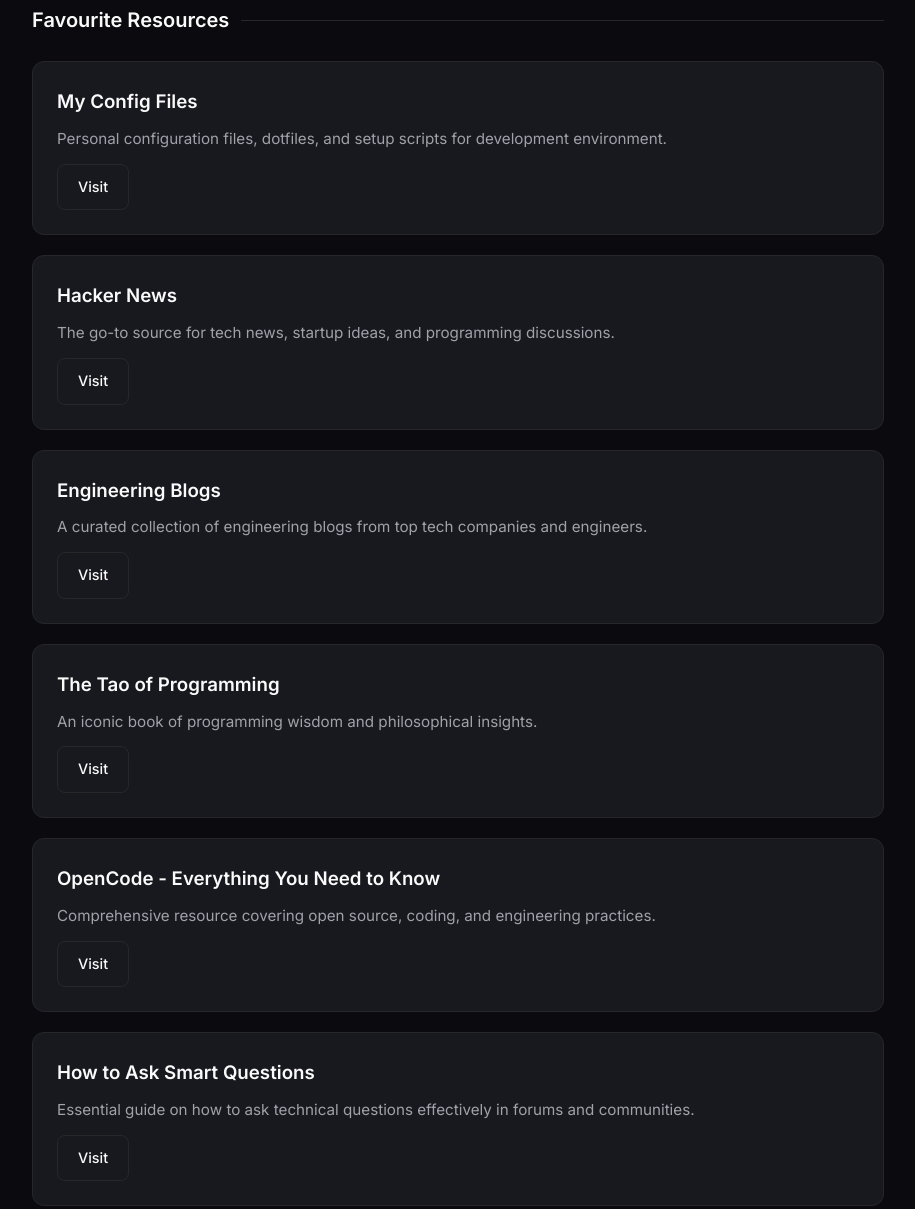
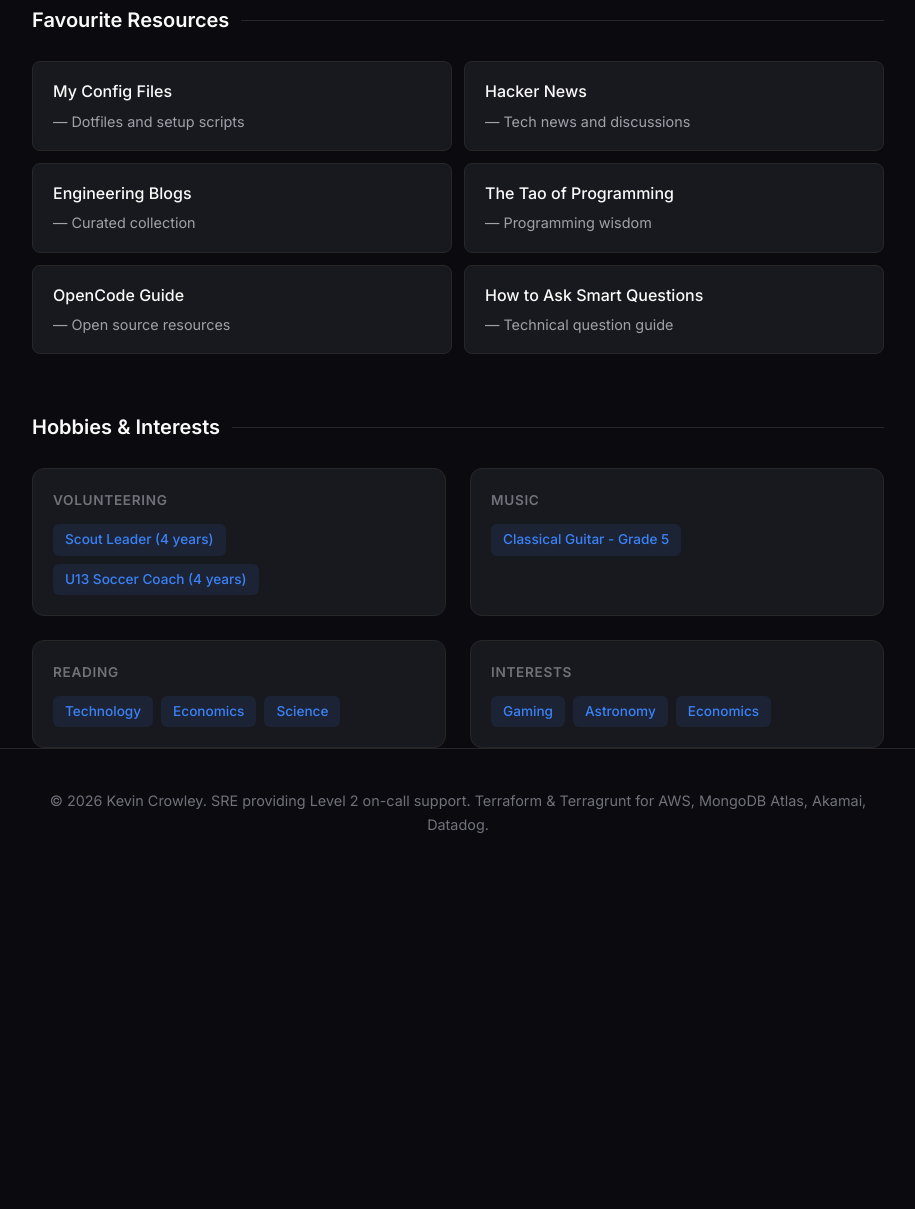
Before and after one commit to kevocrowley/kevincrowley.info, a plain HTML site: page index.html in a window 1280 px wide. Shown: the part 3938-5147 px from the top of the page, without its empty margins (182-1097 px from the left). After the commit the page ends 4816 px from the top, so only its background shows below. Drawn offline with nearby package versions, Linux system fonts and the light colour scheme.

Commit message:
Make Favourite Resources section more compact

```diff
--- a/index.html
+++ b/index.html
@@ -318,6 +318,37 @@
         .projects-grid {
             display: grid;
             gap: 20px;
+        }
+
+        .resources-list {
+            display: grid;
+            grid-template-columns: repeat(auto-fill, minmax(300px, 1fr));
+            gap: 12px;
+        }
+
+        .resource-item {
+            display: flex;
+            flex-direction: column;
+            gap: 4px;
+            padding: 16px 20px;
+            background: var(--bg-card);
+            border: 1px solid var(--border);
+            border-radius: 8px;
+            font-weight: 500;
+            color: var(--text);
+            text-decoration: none;
+            transition: border-color 0.2s, background 0.2s;
+        }
+
+        .resource-item:hover {
+            border-color: var(--accent);
+            background: var(--bg-secondary);
+        }
+
+        .resource-desc {
+            font-weight: 400;
+            color: var(--text-secondary);
+            font-size: 0.9rem;
         }
 
         .project-item {
@@ -867,49 +898,13 @@
 
         <section>
             <h2>Favourite Resources</h2>
-            <div class="projects-grid">
-                <div class="project-item">
-                    <h3 class="project-title">My Config Files</h3>
-                    <p class="project-description">Personal configuration files, dotfiles, and setup scripts for development environment.</p>
-                    <div class="project-tech">
-                        <a href="https://github.com/kevocrowley/configuration/tree/main" target="_blank" class="btn btn-secondary">Visit</a>
-                    </div>
-                </div>
-                <div class="project-item">
-                    <h3 class="project-title">Hacker News</h3>
-                    <p class="project-description">The go-to source for tech news, startup ideas, and programming discussions.</p>
-                    <div class="project-tech">
-                        <a href="https://news.ycombinator.com/" target="_blank" class="btn btn-secondary">Visit</a>
-                    </div>
-                </div>
-                <div class="project-item">
-                    <h3 class="project-title">Engineering Blogs</h3>
-                    <p class="project-description">A curated collection of engineering blogs from top tech companies and engineers.</p>
-                    <div class="project-tech">
-                        <a href="https://github.com/kilimchoi/engineering-blogs" target="_blank" class="btn btn-secondary">Visit</a>
-                    </div>
-                </div>
-                <div class="project-item">
-                    <h3 class="project-title">The Tao of Programming</h3>
-                    <p class="project-description">An iconic book of programming wisdom and philosophical insights.</p>
-                    <div class="project-tech">
-                        <a href="http://www.canonical.org/~kragen/tao-of-programming.html#book1" target="_blank" class="btn btn-secondary">Visit</a>
-                    </div>
-                </div>
-                <div class="project-item">
-                    <h3 class="project-title">OpenCode - Everything You Need to Know</h3>
-                    <p class="project-description">Comprehensive resource covering open source, coding, and engineering practices.</p>
-                    <div class="project-tech">
-                        <a href="https://github.com/wesammustafa/OpenCode-Everything-You-Need-to-Know" target="_blank" class="btn btn-secondary">Visit</a>
-                    </div>
-                </div>
-                <div class="project-item">
-                    <h3 class="project-title">How to Ask Smart Questions</h3>
-                    <p class="project-description">Essential guide on how to ask technical questions effectively in forums and communities.</p>
-                    <div class="project-tech">
-                        <a href="http://www.catb.org/~esr/faqs/smart-questions.html" target="_blank" class="btn btn-secondary">Visit</a>
-                    </div>
-                </div>
+            <div class="resources-list">
+                <a href="https://github.com/kevocrowley/configuration/tree/main" target="_blank" class="resource-item">My Config Files <span class="resource-desc">— Dotfiles and setup scripts</span></a>
+                <a href="https://news.ycombinator.com/" target="_blank" class="resource-item">Hacker News <span class="resource-desc">— Tech news and discussions</span></a>
+                <a href="https://github.com/kilimchoi/engineering-blogs" target="_blank" class="resource-item">Engineering Blogs <span class="resource-desc">— Curated collection</span></a>
+                <a href="http://www.canonical.org/~kragen/tao-of-programming.html#book1" target="_blank" class="resource-item">The Tao of Programming <span class="resource-desc">— Programming wisdom</span></a>
+                <a href="https://github.com/wesammustafa/OpenCode-Everything-You-Need-to-Know" target="_blank" class="resource-item">OpenCode Guide <span class="resource-desc">— Open source resources</span></a>
+                <a href="http://www.catb.org/~esr/faqs/smart-questions.html" target="_blank" class="resource-item">How to Ask Smart Questions <span class="resource-desc">— Technical question guide</span></a>
             </div>
         </section>
 
```
Also changed, not shown: templates/index.html (+31 -0 lines).
